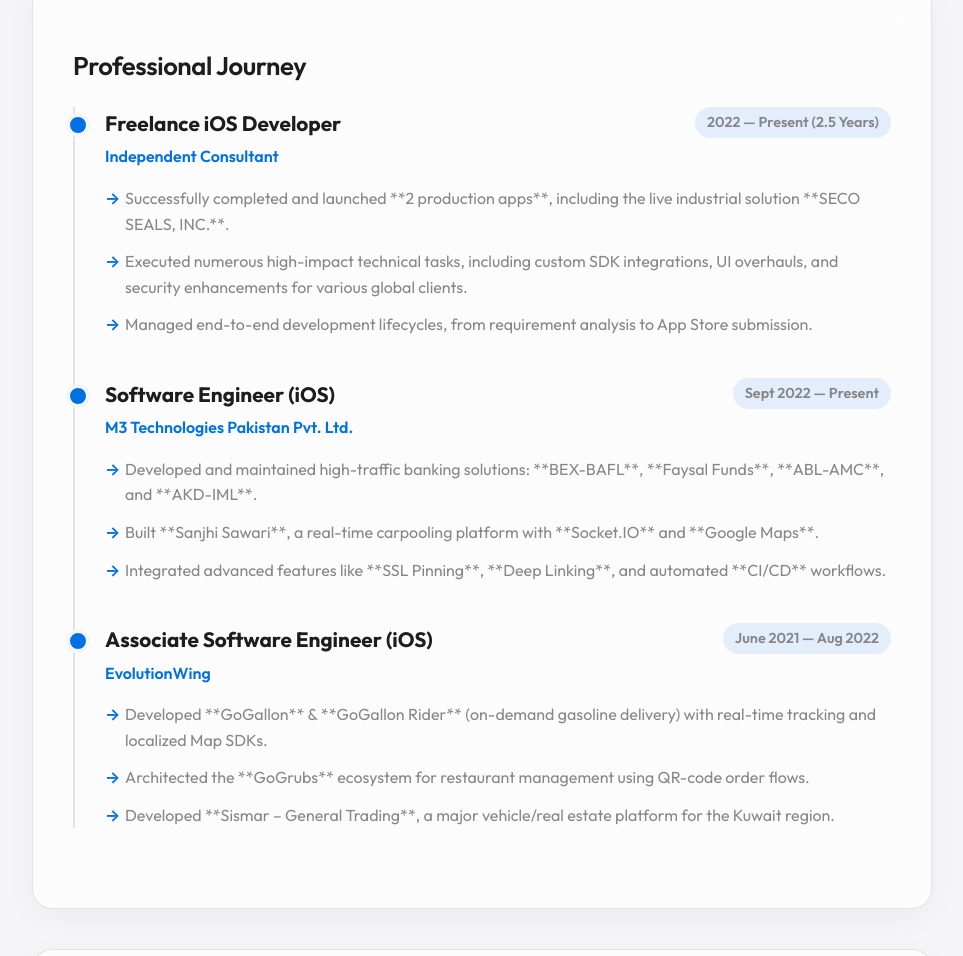
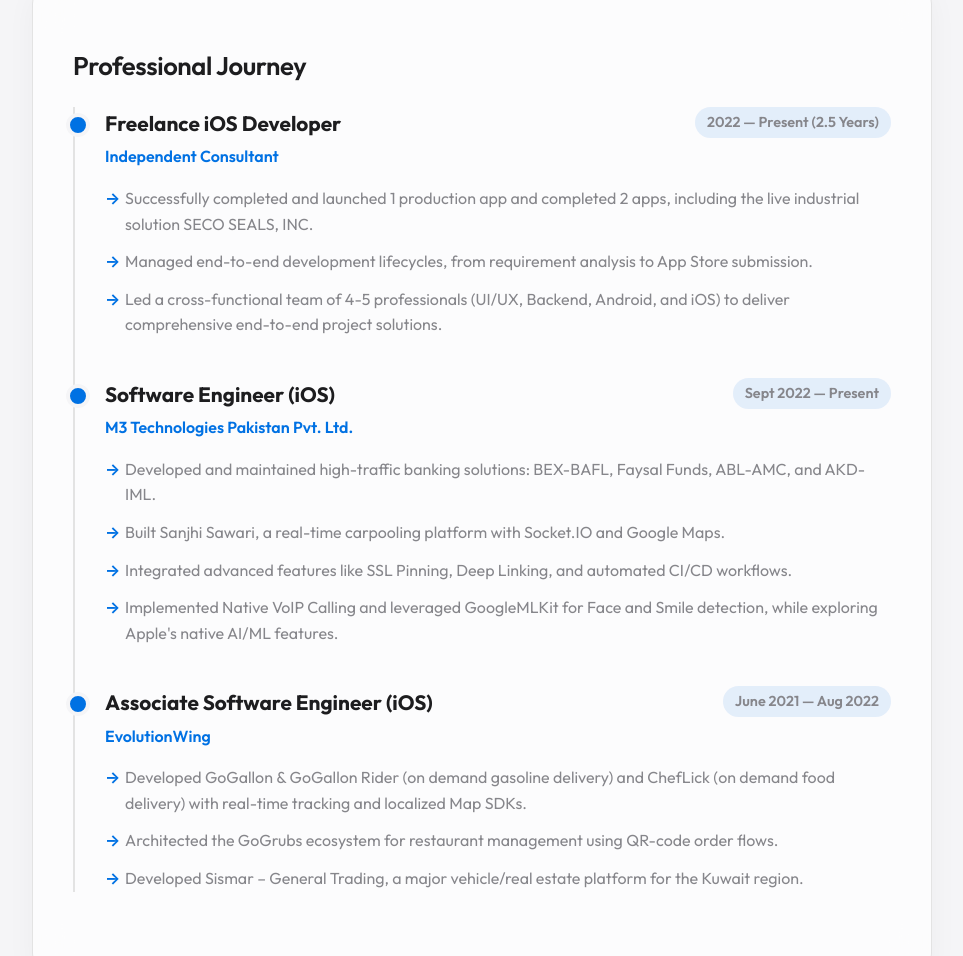
Before and after one commit to sizaan5/izaansaleem, a plain HTML site: page index.html in a window 1280 px wide. Shown: the part 1737-2693 px from the top of the page, without its empty margins (158-1121 px from the left). Drawn offline with Linux system fonts and the light colour scheme.

Commit message:
Fixed in Experience

```diff
--- a/index.html
+++ b/index.html
@@ -186,11 +186,12 @@
             <span class="job-date">2022 — Present (2.5 Years)</span>
           </div>
           <ul class="job-details">
-            <li>Successfully completed and launched **2 production apps**, including the live industrial solution **SECO
-              SEALS, INC.**.</li>
-            <li>Executed numerous high-impact technical tasks, including custom SDK integrations, UI overhauls, and
-              security enhancements for various global clients.</li>
+            <li>Successfully completed and launched 1 production app and completed 2 apps, including the live industrial
+              solution SECO
+              SEALS, INC.</li>
             <li>Managed end-to-end development lifecycles, from requirement analysis to App Store submission.</li>
+            <li>Led a cross-functional team of 4-5 professionals (UI/UX, Backend, Android, and iOS) to deliver
+              comprehensive end-to-end project solutions.</li>
           </ul>
         </div>
 
@@ -204,11 +205,12 @@
             <span class="job-date">Sept 2022 — Present</span>
           </div>
           <ul class="job-details">
-            <li>Developed and maintained high-traffic banking solutions: **BEX-BAFL**, **Faysal Funds**, **ABL-AMC**,
-              and **AKD-IML**.</li>
-            <li>Built **Sanjhi Sawari**, a real-time carpooling platform with **Socket.IO** and **Google Maps**.</li>
-            <li>Integrated advanced features like **SSL Pinning**, **Deep Linking**, and automated **CI/CD** workflows.
+            <li>Developed and maintained high-traffic banking solutions: BEX-BAFL, Faysal Funds, ABL-AMC, and AKD-IML.
             </li>
+            <li>Built Sanjhi Sawari, a real-time carpooling platform with Socket.IO and Google Maps.</li>
+            <li>Integrated advanced features like SSL Pinning, Deep Linking, and automated CI/CD workflows.</li>
+            <li>Implemented Native VoIP Calling and leveraged GoogleMLKit for Face and Smile detection, while exploring
+              Apple's native AI/ML features.</li>
           </ul>
         </div>
 
@@ -222,10 +224,10 @@
             <span class="job-date">June 2021 — Aug 2022</span>
           </div>
           <ul class="job-details">
-            <li>Developed **GoGallon** & **GoGallon Rider** (on-demand gasoline delivery) with real-time tracking and
+            <li>Developed GoGallon & GoGallon Rider (on demand gasoline delivery) and ChefLick (on demand food delivery) with real-time tracking and
               localized Map SDKs.</li>
-            <li>Architected the **GoGrubs** ecosystem for restaurant management using QR-code order flows.</li>
-            <li>Developed **Sismar – General Trading**, a major vehicle/real estate platform for the Kuwait region.</li>
+            <li>Architected the GoGrubs ecosystem for restaurant management using QR-code order flows.</li>
+            <li>Developed Sismar – General Trading, a major vehicle/real estate platform for the Kuwait region.</li>
           </ul>
         </div>
       </div>
```
